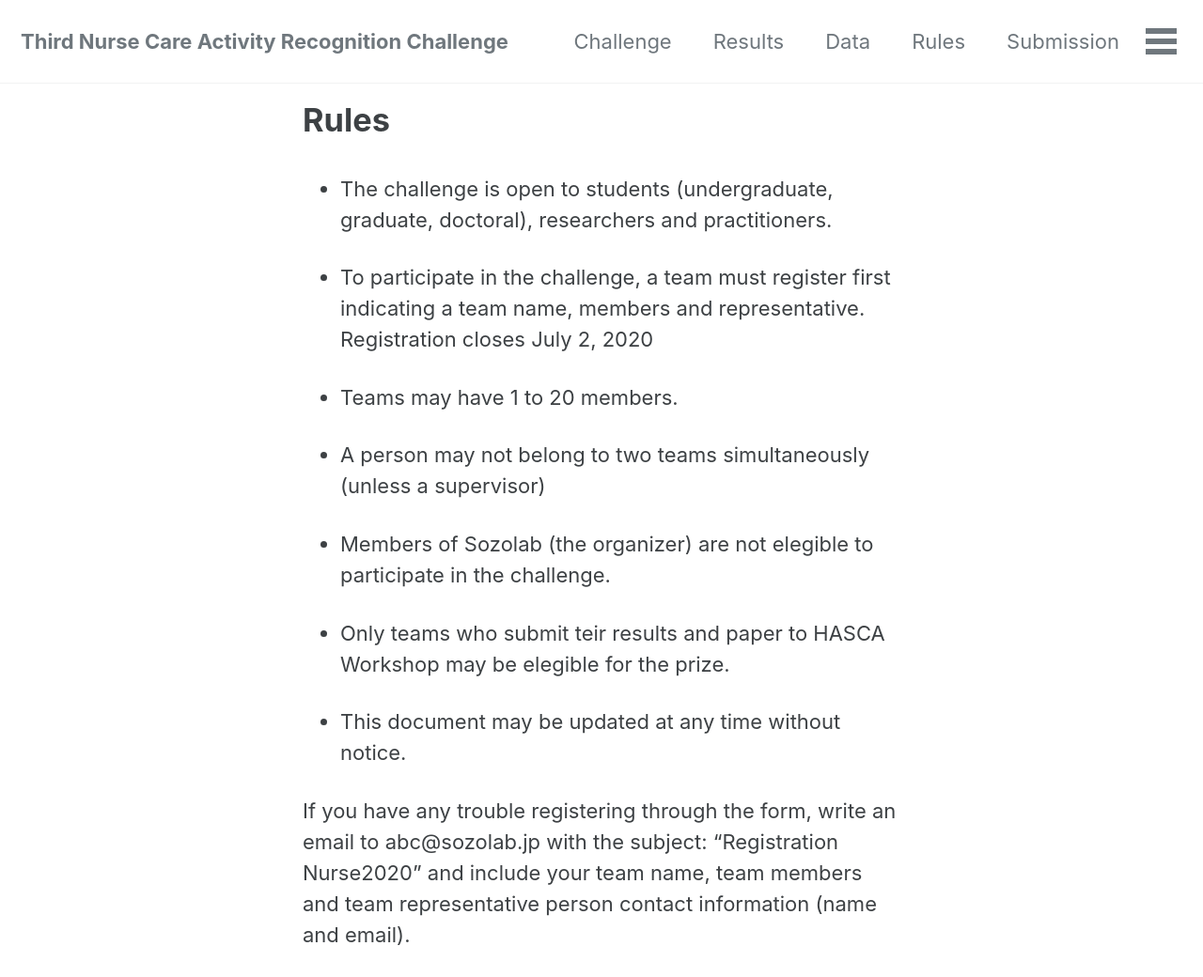
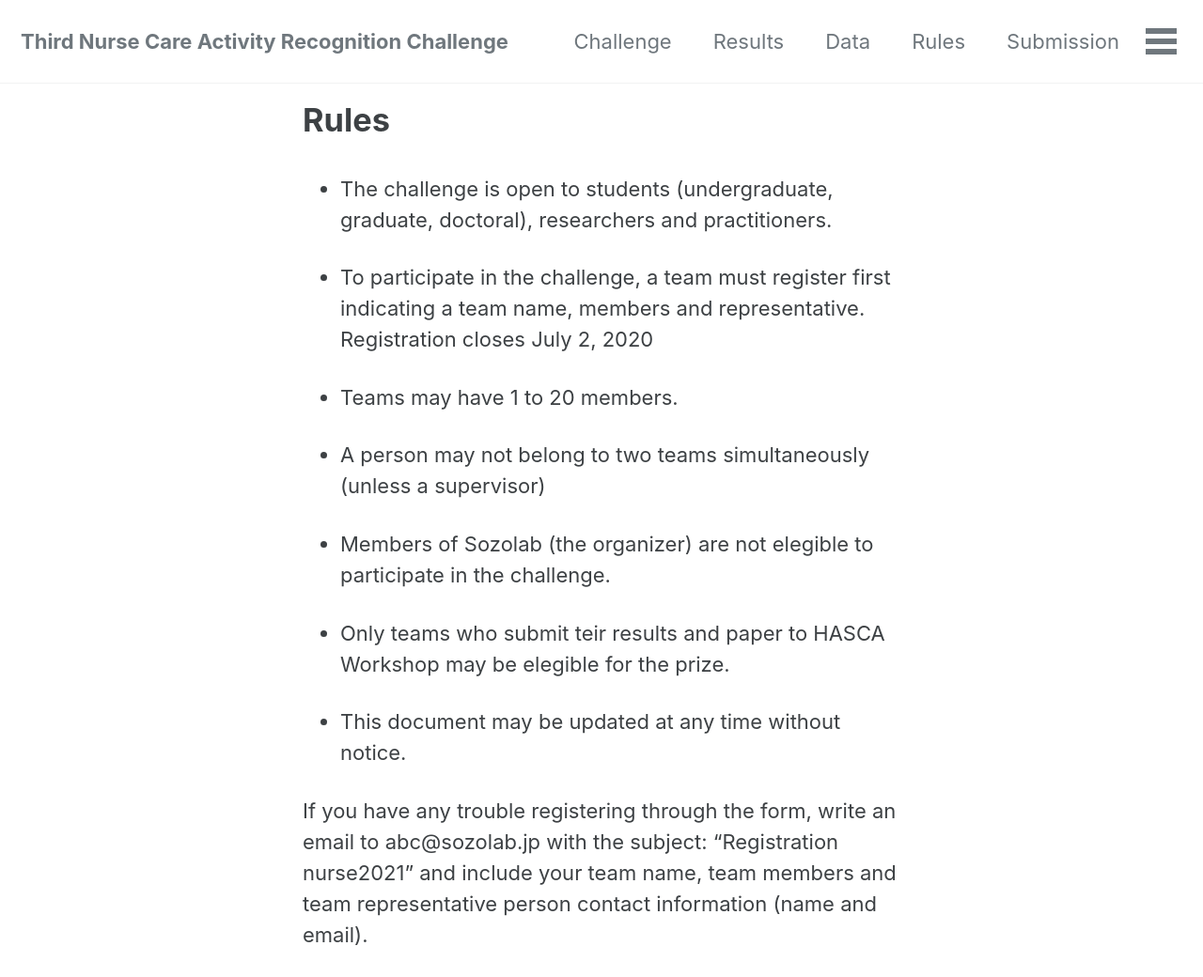
Before and after one commit to abc-research/nurse2021, a Jekyll site: the page built from _pages/rules.md, in a window 1280 px wide. Shown: the top 1040 px of the page at 94% size. Built offline with Jekyll 4.4.1, drawn with Linux system fonts in a browser that asks for light colours; cached includes are drawn as plain includes; nearby versions of some CDN libraries; grey boxes are pictures that could not be loaded.

Commit message:
fix: change nurse2020 to nurse2021

```diff
--- a/_config.yml
+++ b/_config.yml
@@ -21,9 +21,9 @@
 subtitle                 : # site tagline that appears below site title in masthead
 name                     : "ABC Conference Series"
 description              : "A machine learning challenge"
-url                      : "https://abc-research.github.io/nurse2020"
+url                      : "https://abc-research.github.io/nurse2021"
 baseurl                  : "/"
-repository               : "abc-research/nurse2020"
+repository               : "abc-research/nurse2021"
 teaser                   : ""
 logo                     : # path of logo image to display in the masthead, e.g. "/assets/images/88x88.png"
 masthead_title           : # overrides the website title displayed in the masthead, use " " for no title
--- a/_pages/rules.md
+++ b/_pages/rules.md
@@ -20,6 +20,6 @@
 
 - This document may be updated at any time without notice.
 
-If you have any trouble registering through the form, write an email to abc@sozolab.jp with the subject: "Registration Nurse2020" and include your team name, team members and team representative person contact information (name and email).
+If you have any trouble registering through the form, write an email to abc@sozolab.jp with the subject: "Registration nurse2021" and include your team name, team members and team representative person contact information (name and email).
 
 <iframe src="https://docs.google.com/forms/d/e/1FAIpQLSdvNMywvAk2g0zEmVBu4D8kAOx9a8yArtSoNJ1TBCd1EEBaHA/viewform?embedded=true" width="640" height="957" frameborder="0" marginheight="0" marginwidth="0">Loading…</iframe>
--- a/index.html
+++ b/index.html
@@ -31,4 +31,4 @@
 
 <h2> Results from the Challenge </h2>
 Results have been announced
-<a href="/nurse2020/results/" target="_parent"><button>Read More</button></a>
+<a href="/nurse2021/results/" target="_parent"><button>Read More</button></a>
```
Also changed, not shown: _pages/data.md (+2 -2 lines), _pages/results.md (+1 -1 lines), README.md.
